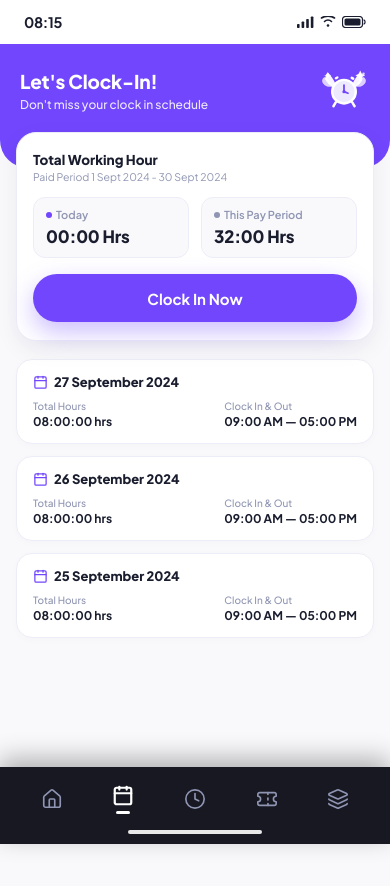
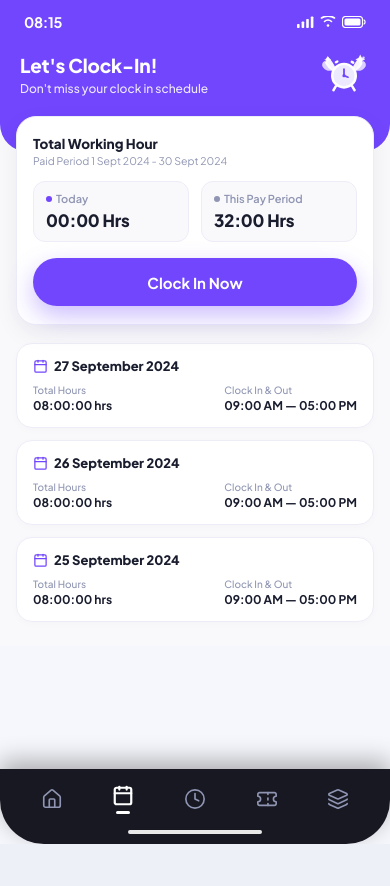
Before and after one commit to Logaprasath-iq/React-Task-9, a React (Vite) app: page /clockin in a window 390 px wide. Shown: the top 886 px of the page. After the commit the page ends 844 px from the top, so only its background shows below. Built offline with nearby package versions, Linux system fonts and the light colour scheme.

Commit message:
fix: match mobile frame mockup height, rounded corners, status bar and leave card to Figma Image 1

```diff
--- a/src/App.jsx
+++ b/src/App.jsx
@@ -20,16 +20,30 @@ function MainApp() {
     setIsEmptyState(prev => !prev);
   };
 
-  const isDarkTop =
-    location.pathname === '/onboarding' ||
-    location.pathname === '/' ||
-    location.pathname.startsWith('/signin') ||
-    location.pathname.startsWith('/employee') ||
-    location.pathname === '/forgot-password' ||
-    location.pathname === '/signup/profile' ||
-    location.pathname === '/signup/badges' ||
-    location.pathname === '/profile';
-  const statusTheme = isDarkTop ? 'white' : 'dark';
+  const isPurpleTop = (() => {
+    // Sub-screens with white headers
+    if (
+      location.pathname.startsWith('/profile/') ||
+      location.pathname.includes('burnout-stats') ||
+      location.pathname.startsWith('/messages') ||
+      location.pathname === '/notifications' ||
+      location.pathname === '/submit-expense' ||
+      location.pathname === '/expense/submit' ||
+      location.pathname === '/submit-leave' ||
+      location.pathname === '/leave/submit'
+    ) {
+      return false;
+    }
+
+    if (location.pathname === '/home') {
+      return currentHomeTab !== 'home';
+    }
+
+    // Default routes with purple headers (onboarding, signin, signup, forgot-pass, profile, attendant, tasks, expense, leave)
+    return true;
+  })();
+
+  const statusTheme = isPurpleTop ? 'white' : 'dark';
 
   return (
     <div className="app-container">
@@ -38,13 +52,13 @@ function MainApp() {
         theme={statusTheme}
         time="08:15"
         style={
-          isDarkTop
+          isPurpleTop
             ? { position: 'absolute', top: 0, left: 0, right: 0, zIndex: 100 }
             : { position: 'relative', background: '#FFFFFF', zIndex: 100 }
         }
       />
 
-      <div style={{ flex: 1, display: 'flex', flexDirection: 'column', width: '100%', position: 'relative' }}>
+      <div style={{ flex: 1, display: 'flex', flexDirection: 'column', width: '100%', position: 'relative', minHeight: 0, overflowY: 'auto' }}>
         <Routes>
           <Route path="/" element={<Navigate to="/onboarding" replace />} />
           <Route path="/onboarding" element={<Onboarding />} />
--- a/src/components/home/LeaveView.jsx
+++ b/src/components/home/LeaveView.jsx
@@ -9,7 +9,8 @@ import {
   Briefcase,
   User,
   Layers,
-  Sparkles
+  Sparkles,
+  Star
 } from 'lucide-react';
 import '../../styles/leave.css';
 
@@ -69,6 +70,16 @@ function EmptySuitcaseGraphic() {
 }
 
 // Initial Mock Leave Data from Figma
+const INITIAL_REVIEW_LEAVES = [
+  {
+    id: 'rev-1',
+    date: '10 November 2024',
+    leaveDate: '11 Nov - 13 Nov',
+    totalLeave: '2 Days',
+    status: 'Review'
+  }
+];
+
 const INITIAL_APPROVED_LEAVES = [
   {
     id: 'app-1',
@@ -128,8 +139,8 @@ export default function LeaveView({
   // Active filter tab: 'review' | 'approved' | 'rejected'
   const [activeTab, setActiveTab] = useState('review');
 
-  // Leave data
-  const [reviewLeaves, setReviewLeaves] = useState([]);
+  // Leave data (matches Figma LeaveSummary/Review Frame with 1 active review leave)
+  const [reviewLeaves, setReviewLeaves] = useState(INITIAL_REVIEW_LEAVES);
   const [approvedLeaves] = useState(INITIAL_APPROVED_LEAVES);
   const [rejectedLeaves] = useState(INITIAL_REJECTED_LEAVES);
 
@@ -632,7 +643,7 @@ export default function LeaveView({
               reviewLeaves.map((leave) => (
                 <div key={leave.id} className="leave-item-card">
                   <div className="leave-item-date-row">
-                    <Sparkles size={14} color="#7146FD" />
+                    <Star size={15} color="#7146FD" strokeWidth={1.8} />
                     <span>{leave.date}</span>
                   </div>
 
@@ -725,7 +736,7 @@ export default function LeaveView({
       </div>
 
       {/* Bottom Submit Leave Button */}
-      <div style={{ padding: '0 16px', marginTop: 'auto' }}>
+      <div style={{ padding: '0 16px', marginTop: '14px', marginBottom: '16px' }}>
         <button
           type="button"
           className="signup-btn-primary"
--- a/src/pages/Home.jsx
+++ b/src/pages/Home.jsx
@@ -89,7 +89,7 @@ export default function Home({
       )}
 
       {/* Tab Views */}
-      <div style={{ flex: 1, display: 'flex', flexDirection: 'column', width: '100%' }}>
+      <div style={{ flex: 1, display: 'flex', flexDirection: 'column', width: '100%', minHeight: 0, overflowY: 'auto' }}>
         {activeTab === 'home' && (
           <HomeView
             isEmpty={isEmptyState}
--- a/src/styles/attendant.css
+++ b/src/styles/attendant.css
@@ -5,7 +5,6 @@
 .attendant-screen-wrap {
   display: flex;
   flex-direction: column;
-  min-height: 100vh;
   width: 100%;
   background: #F9F9FC;
   position: relative;
@@ -18,7 +17,7 @@
    ========================================================================= */
 .attendant-purple-banner {
   background: #7146FD;
-  padding: 20px 20px 52px;
+  padding: 48px 20px 52px;
   color: #FFFFFF;
   position: relative;
   display: flex;
--- a/src/styles/expense.css
+++ b/src/styles/expense.css
@@ -5,7 +5,6 @@
 .expense-screen-wrap {
   display: flex;
   flex-direction: column;
-  min-height: 100vh;
   width: 100%;
   background: #F9F9FC;
   position: relative;
@@ -18,7 +17,7 @@
    ========================================================================= */
 .expense-purple-banner {
   background: #7146FD;
-  padding: 20px 20px 52px;
+  padding: 48px 20px 52px;
   color: #FFFFFF;
   position: relative;
   display: flex;
--- a/src/styles/global.css
+++ b/src/styles/global.css
@@ -75,11 +75,21 @@ html, body {
   width: 100%;
   min-height: 100%;
   font-family: var(--font-family);
-  background-color: var(--bg-app);
+  background-color: #EDF0F7;
   color: var(--text-dark);
   -webkit-font-smoothing: antialiased;
   -moz-osx-font-smoothing: grayscale;
   overflow-x: hidden;
+}
+
+#root {
+  width: 100%;
+  min-height: 100vh;
+  display: flex;
+  justify-content: center;
+  align-items: center;
+  padding: 24px 0;
+  box-sizing: border-box;
 }
 
 button {
@@ -116,22 +126,33 @@ a {
   background: rgba(108, 92, 231, 0.4);
 }
 
-/* Clean Mobile-First Application Container */
+/* Figma 1:1 Mobile Mockup Frame */
 .app-container {
   width: 100%;
-  max-width: 440px;
-  min-height: 100vh;
+  max-width: 390px;
+  height: 844px;
+  max-height: calc(100vh - 48px);
   margin: 0 auto;
   background-color: var(--bg-card);
   position: relative;
   display: flex;
   flex-direction: column;
-  box-shadow: 0 0 40px rgba(0, 0, 0, 0.08);
+  border-radius: 44px;
+  overflow: hidden;
+  box-shadow: 0 25px 70px rgba(0, 0, 0, 0.18), 0 4px 20px rgba(0, 0, 0, 0.08);
 }
 
 @media (max-width: 440px) {
+  #root {
+    padding: 0;
+    align-items: stretch;
+  }
   .app-container {
     max-width: 100%;
+    height: 100vh;
+    max-height: 100vh;
+    margin: 0;
+    border-radius: 0;
     box-shadow: none;
   }
 }
--- a/src/styles/home.css
+++ b/src/styles/home.css
@@ -2,11 +2,13 @@
 .home-container {
   display: flex;
   flex-direction: column;
-  min-height: 100vh;
+  height: 100%;
+  min-height: 0;
   width: 100%;
   background: var(--bg-screen);
   position: relative;
-  padding-bottom: 84px; /* Space for bottom navigation */
+  overflow: hidden;
+  box-sizing: border-box;
 }
 
 /* Home Header */
@@ -403,19 +405,20 @@
 
 /* Bottom Navigation Bar - Figma Dark Bar 1:1 */
 .figma-dark-bottom-bar {
-  position: fixed;
+  position: absolute;
   bottom: 0;
-  left: 50%;
-  transform: translateX(-50%);
+  left: 0;
+  right: 0;
   width: 100%;
-  max-width: 440px;
+  max-width: 100%;
   background: #171822;
   display: flex;
   flex-direction: column;
-  padding: 12px 16px 8px;
+  padding: 10px 16px 8px;
   box-shadow: 0 -8px 24px rgba(0, 0, 0, 0.3);
-  z-index: 300;
+  z-index: 90;
   box-sizing: border-box;
+  border-radius: 0 0 44px 44px;
 }
 
 .figma-bottom-nav-row {
--- a/src/styles/leave.css
+++ b/src/styles/leave.css
@@ -5,7 +5,6 @@
 .leave-screen-wrap {
   display: flex;
   flex-direction: column;
-  min-height: 100vh;
   width: 100%;
   background: #F9F9FC;
   position: relative;
@@ -18,7 +17,7 @@
    ========================================================================= */
 .leave-purple-banner {
   background: #7146FD;
-  padding: 20px 20px 52px;
+  padding: 48px 20px 52px;
   color: #FFFFFF;
   position: relative;
   display: flex;
@@ -234,6 +233,10 @@
   display: flex;
   align-items: center;
   justify-content: space-between;
+  background: #F9F9FC;
+  border: 1px solid #EDEDF8;
+  border-radius: 12px;
+  padding: 10px 14px;
 }
 
 .leave-data-col {
--- a/src/styles/profile.css
+++ b/src/styles/profile.css
@@ -5,7 +5,6 @@
 .profile-page-wrap {
   display: flex;
   flex-direction: column;
-  min-height: 100vh;
   width: 100%;
   background: #F9F9FC;
   position: relative;
@@ -18,7 +17,7 @@
    ========================================================================= */
 .profile-purple-banner {
   background: #7146FD;
-  padding: 16px 20px 48px;
+  padding: 48px 20px 48px;
   border-radius: 0 0 28px 28px;
   position: relative;
   display: flex;
--- a/src/styles/task.css
+++ b/src/styles/task.css
@@ -5,7 +5,6 @@
 .task-screen-wrap {
   display: flex;
   flex-direction: column;
-  min-height: 100vh;
   width: 100%;
   background: #F9F9FC;
   position: relative;
@@ -18,7 +17,7 @@
    ========================================================================= */
 .task-purple-banner {
   background: #7146FD;
-  padding: 20px 20px 52px;
+  padding: 48px 20px 52px;
   color: #FFFFFF;
   position: relative;
   display: flex;
```
